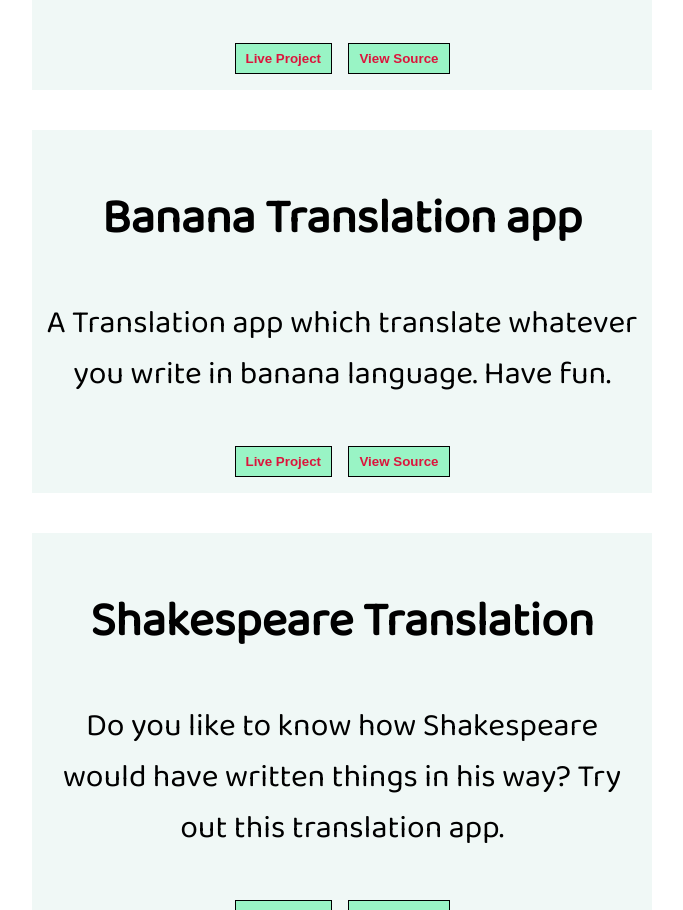
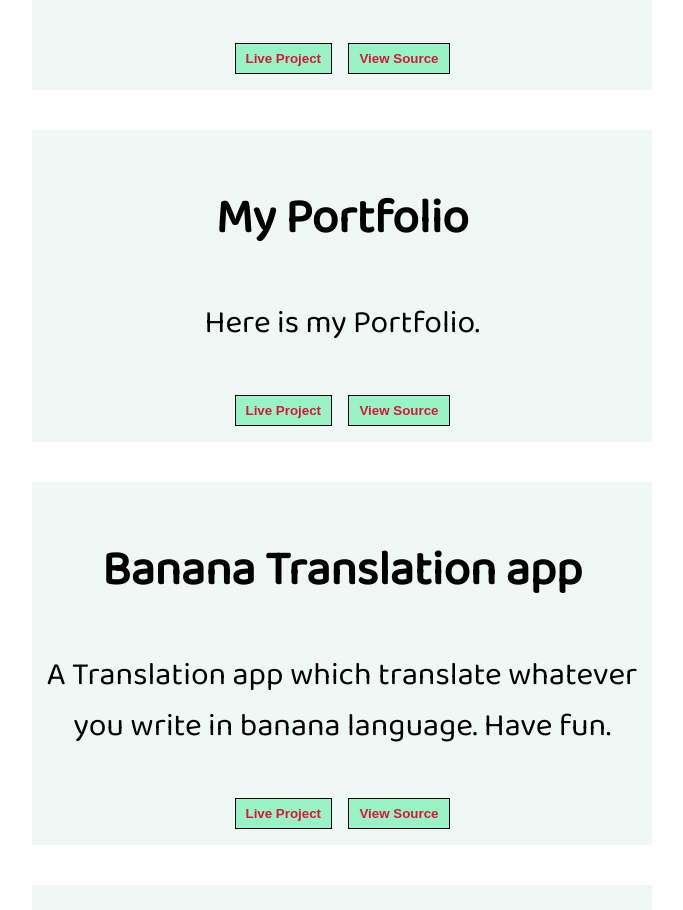
Before and after one commit to codeankitcode/personal-portfolio, a plain HTML site: page project.html in a window 1280 px wide. Shown: the part 810-1720 px from the top of the page, without its empty margins (298-981 px from the left). Drawn offline with Linux system fonts and the light colour scheme.

Commit message:
fix
links added

```diff
--- a/project.html
+++ b/project.html
@@ -39,6 +39,15 @@
             <a href="https://github.com/codeankitcode/quiz-app2" target="_blank"><input type="button" value="View Source" class="project-btn"></a>
         </section>
     </div>
+    <div>
+        <section class="section">
+            <h2>My Portfolio</h2>
+            <p>Here is my Portfolio.</p>
+
+            <a href="https://ankit-website2.netlify.app/index.html" target="_blank"><input type="button" value="Live Project" class="project-btn"></a>
+            <a href="https://github.com/codeankitcode/personal-portfolio" target="_blank"><input type="button" value="View Source" class="project-btn"></a>
+        </section>
+    </div>
 
     <div>
         <section class="section">
@@ -66,7 +75,7 @@
             <h2>Emoji Interpreter</h2>
             <p>Do you get confuse when to use which emoji? This is for you.</p>
             <a href="https://fs2gmz.csb.app/" target="_blank"><input type="button" value="Live Project" class="project-btn"></a>
-            <a href="https://codesandbox.io/s/emoji-interpreter-fs2gmz" target="_blank"><input type="button" value="View Source" class="project-btn"></a>
+            <a href="https://github.com/codeankitcode/emoji-interpreter" target="_blank"><input type="button" value="View Source" class="project-btn"></a>
         </section>
     </div>
 
@@ -75,14 +84,14 @@
             <h2>Book Recommendation</h2>
             <p>Here is Book Recommendation app which tells you about the books I love.</p>
             <a href="https://kw0cbd.csb.app/" target="_blank"><input type="button" value="Live Project" class="project-btn"></a>
-            <a href="https://codesandbox.io/s/favourite-book-kw0cbd" target="_blank"><input type="button" value="View Source" class="project-btn"></a>
+            <a href="https://github.com/codeankitcode/recommended-books" target="_blank"><input type="button" value="View Source" class="project-btn"></a>
         </section>
     </div>
 
     <footer class="footer">
         <p><strong>Connect Socially</strong> </p>
         <ul>
-            <li><a href="https://github.com/codeankitcode" target="_blank">GITHUB</a></li>
+            <li><a href="https://github.com/codeankitcode?tab=repositories" target="_blank">GITHUB</a></li>
             <li><a href="https://twitter.com/bolankit" target="_blank">TWITTER</a></li>
             <li><a href="https://www.linkedin.com/in/luvankit7" target="_blank">LINKEDIN</a></li>
         </ul>
```
Also changed, not shown: blog.html (+1 -1 lines), cli.html (+1 -1 lines), index.html (+1 -1 lines), lorem.html (+1 -1 lines).
